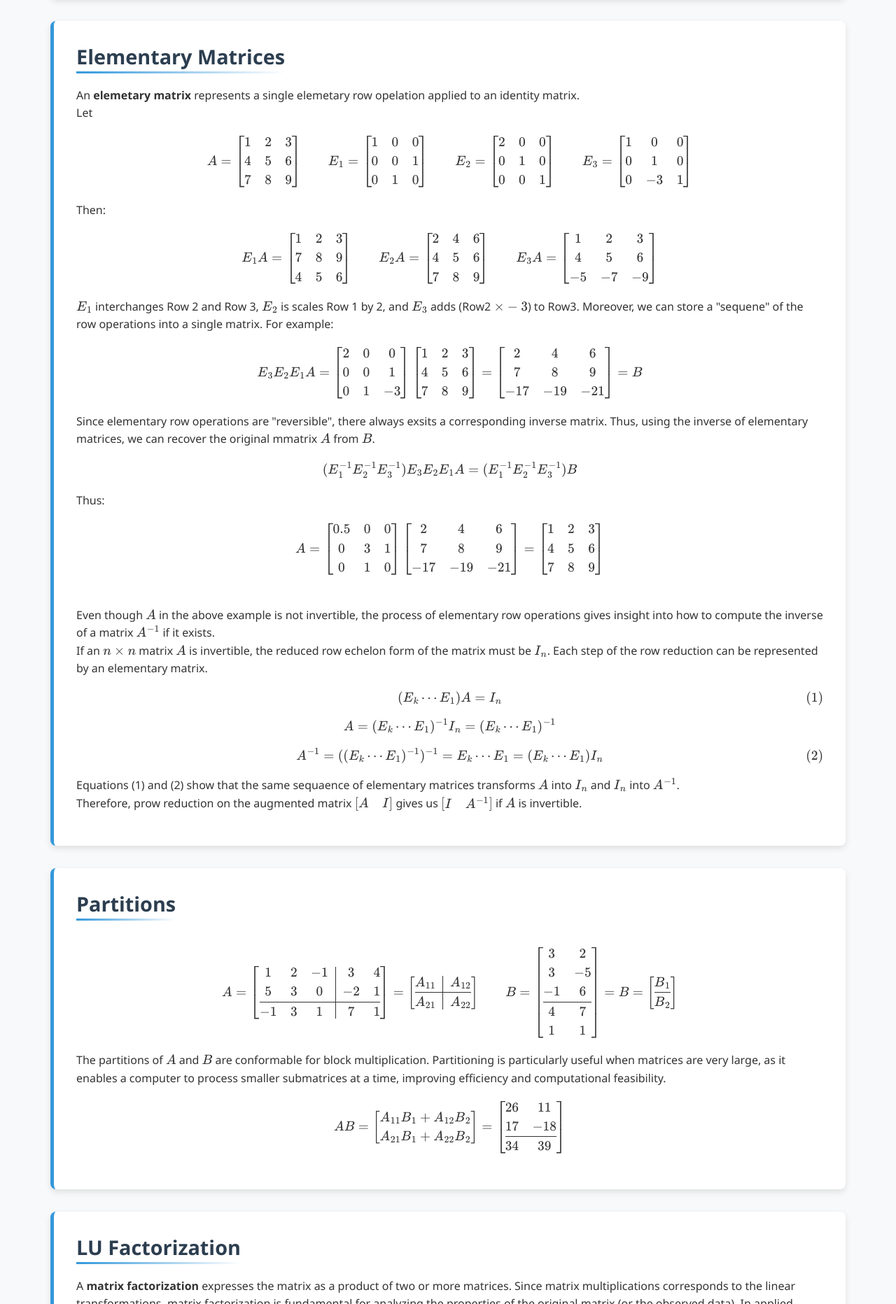
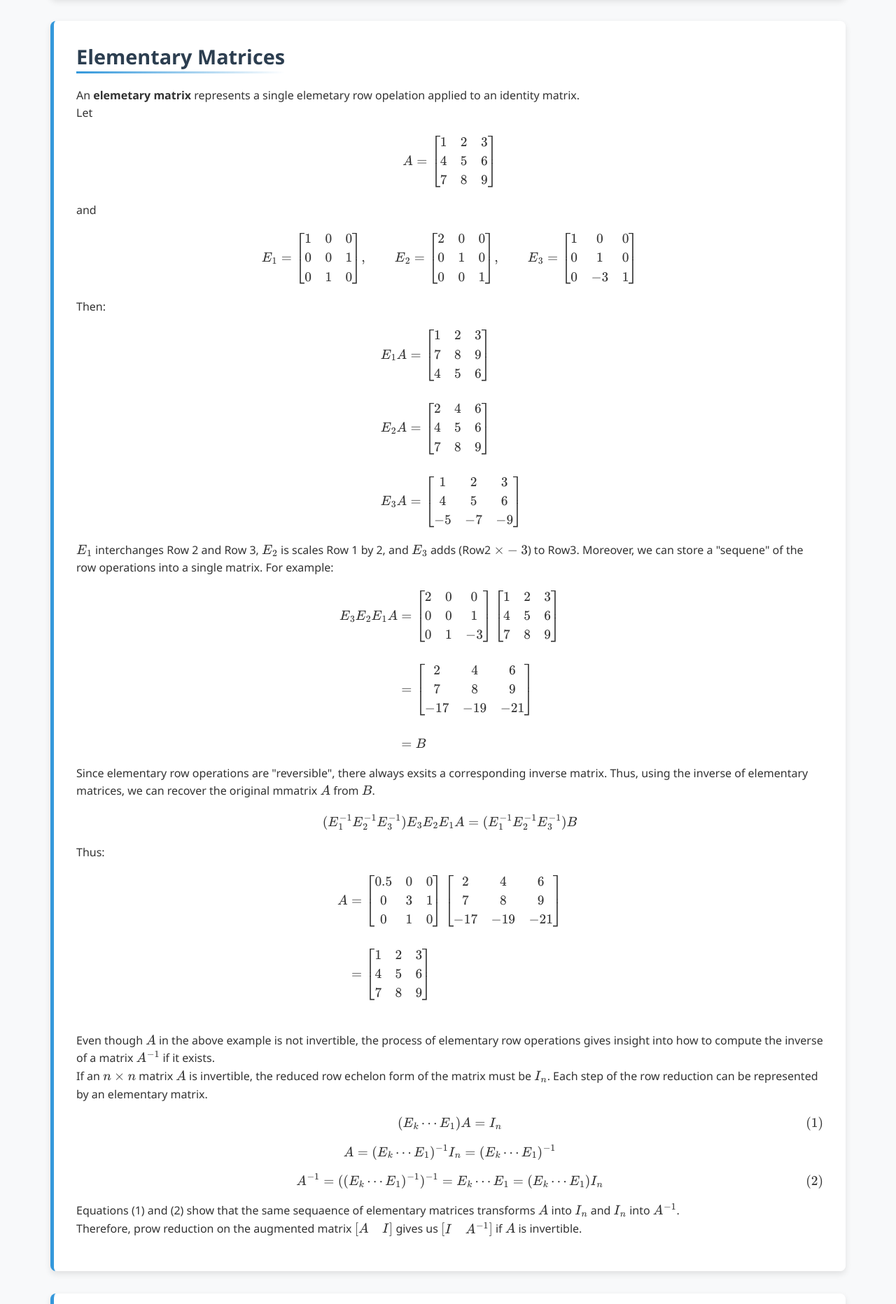
Before and after one commit to Yusukey01/yusukey01.github.io, a Jekyll site: the page built from Mathematics/Linear_algebra/matrix_algebra.html, in a window 1280 px wide. Shown: the part 4129-5993 px from the top of the page at 70% size. Built offline with Jekyll 4.4.1, drawn with Linux system fonts in a browser that asks for light colours; some of the changed text lies outside the part shown.

Commit message:
organizing stext

```diff
--- a/Mathematics/Linear_algebra/matrix_algebra.html
+++ b/Mathematics/Linear_algebra/matrix_algebra.html
@@ -169,34 +169,43 @@ description: Learn about diagonal matrix, transpose & inverse of matrices, parti
             <br>
             Let
             \[
-            A = \begin{bmatrix} 1 & 2 & 3 \\ 4 & 5 & 6 \\ 7 & 8 & 9 \end{bmatrix} \qquad
-            E_1 = \begin{bmatrix} 1 & 0 & 0 \\ 0 & 0 & 1\\ 0 & 1 & 0 \end{bmatrix} \qquad
-            E_2 = \begin{bmatrix} 2 & 0 & 0 \\ 0 & 1 & 0 \\ 0 & 0 & 1 \end{bmatrix} \qquad
+            A = \begin{bmatrix} 1 & 2 & 3 \\ 4 & 5 & 6 \\ 7 & 8 & 9 \end{bmatrix}
+            \]
+            and
+            \[
+            E_1 = \begin{bmatrix} 1 & 0 & 0 \\ 0 & 0 & 1\\ 0 & 1 & 0 \end{bmatrix}, \qquad
+            E_2 = \begin{bmatrix} 2 & 0 & 0 \\ 0 & 1 & 0 \\ 0 & 0 & 1 \end{bmatrix}, \qquad
             E_3 = \begin{bmatrix} 1 & 0 & 0 \\ 0 & 1 & 0 \\ 0 & -3 & 1 \end{bmatrix}
             \]
             Then:
             \[
-            E_1A = \begin{bmatrix} 1 & 2 & 3 \\ 7 & 8 & 9 \\ 4 & 5 & 6 \end{bmatrix} \qquad
-            E_2A = \begin{bmatrix} 2 & 4 & 6 \\ 4 & 5 & 6 \\ 7 & 8 & 9   \end{bmatrix} \qquad
-            E_3A = \begin{bmatrix} 1 & 2 & 3 \\ 4 & 5 & 6 \\ -5 & -7 & -9 \end{bmatrix}
+            \begin{align*}
+            &E_1A = \begin{bmatrix} 1 & 2 & 3 \\ 7 & 8 & 9 \\ 4 & 5 & 6 \end{bmatrix} \\\\
+            &E_2A = \begin{bmatrix} 2 & 4 & 6 \\ 4 & 5 & 6 \\ 7 & 8 & 9   \end{bmatrix} \\\\\
+            &E_3A = \begin{bmatrix} 1 & 2 & 3 \\ 4 & 5 & 6 \\ -5 & -7 & -9 \end{bmatrix}
+            \end{align*}
             \]
             \(E_1\) interchanges Row 2 and Row 3, \(E_2\) is scales Row 1 by 2,
             and \(E_3\) adds (Row2 \(\times-3\)) to Row3. Moreover, we can store a "sequene" of the
             row operations into a single matrix. For example:
             \[
-            E_3E_2E_1A = \begin{bmatrix} 2 & 0 & 0 \\ 0 & 0 & 1 \\ 0 & 1 & -3 \end{bmatrix}
-                         \begin{bmatrix} 1 & 2 & 3 \\ 4 & 5 & 6 \\ 7 & 8 & 9 \end{bmatrix}
-                       = \begin{bmatrix} 2 & 4 & 6 \\ 7 & 8 & 9 \\-17 & -19 & -21 \end{bmatrix}
-                       = B
+            \begin{align*}
+            E_3E_2E_1A &= \begin{bmatrix} 2 & 0 & 0 \\ 0 & 0 & 1 \\ 0 & 1 & -3 \end{bmatrix}
+                         \begin{bmatrix} 1 & 2 & 3 \\ 4 & 5 & 6 \\ 7 & 8 & 9 \end{bmatrix} \\\\
+                       &= \begin{bmatrix} 2 & 4 & 6 \\ 7 & 8 & 9 \\-17 & -19 & -21 \end{bmatrix}\\\\
+                       &= B
+            \end{align*}
             \]
             Since elementary row operations are "reversible", there always exsits a corresponding inverse matrix. Thus,
             using the inverse of elementary matrices, we can recover the original mmatrix \(A\) from \(B\).
             \[(E_1^{-1}E_2^{-1}E_3^{-1})E_3E_2E_1A = (E_1^{-1}E_2^{-1}E_3^{-1})B\]
             Thus:
             \[
-            A = \begin{bmatrix} 0.5 & 0 & 0 \\ 0 & 3 & 1 \\ 0 & 1 & 0 \end{bmatrix}
-                \begin{bmatrix} 2 & 4 & 6 \\ 7 & 8 & 9 \\ -17 & -19 & -21 \end{bmatrix}
-              = \begin{bmatrix} 1 & 2 & 3 \\ 4 & 5 & 6 \\ 7 & 8 & 9 \end{bmatrix}
+            \begin{align*}
+            A &= \begin{bmatrix} 0.5 & 0 & 0 \\ 0 & 3 & 1 \\ 0 & 1 & 0 \end{bmatrix}
+                \begin{bmatrix} 2 & 4 & 6 \\ 7 & 8 & 9 \\ -17 & -19 & -21 \end{bmatrix}\\\\
+              &= \begin{bmatrix} 1 & 2 & 3 \\ 4 & 5 & 6 \\ 7 & 8 & 9 \end{bmatrix}
+            \end{align*}
             \]
             <br>
             Even though \(A\) in the above example is not invertible, the process of elementary row operations gives insight
@@ -218,7 +227,8 @@ description: Learn about diagonal matrix, transpose & inverse of matrices, parti
             <h2>Partitions</h2>
             <p>
             \[
-                A =
+            \begin{align*}
+                &A =
                 \left[\begin{array}{ccc|cc}
                 1 & 2 & -1 & 3 & 4 \\
                 5 & 3 & 0 & -2 & 1 \\ \hline
@@ -228,9 +238,9 @@ description: Learn about diagonal matrix, transpose & inverse of matrices, parti
                 \left[\begin{array}{c|c}
                 A_{11}& A_{12}  \\ \hline
                 A_{21} & A_{22} \\
-                \end{array}\right]
-                \qquad
-                B =
+                \end{array}\right] \\\\
+
+                &B =
                 \left[\begin{array}{}
                 3 & 2 \\
                 3 & -5 \\
@@ -243,6 +253,7 @@ description: Learn about diagonal matrix, transpose & inverse of matrices, parti
                 B_1 \\ \hline
                 B_2 \\
                 \end{array}\right]
+            \end{align*}
             \]
             The partitions of \(A\) and \(B\) are conformable for block multiplication. Partitioning is particularly
             useful when matrices are very large, as it enables a computer to process smaller submatrices at a time,
@@ -293,9 +304,13 @@ description: Learn about diagonal matrix, transpose & inverse of matrices, parti
             Since \(E_3E_2E_1A = U \Longrightarrow A = (E_1^{-1}E_2^{-1}E_3^{-1})U\), it follows that:
             \[L = E_1^{-1}E_2^{-1}E_3^{-1} = \begin{bmatrix} 1 & 0 & 0 \\ 2 & 1 & 0 \\ -3 & \frac{-7}{3} & 1 \end{bmatrix} \]
             Thus,
-            \[A = LU =  \begin{bmatrix} 1 & 0 & 0 \\ 2 & 1 & 0 \\ -3 & \frac{-7}{3} & 1 \end{bmatrix}
-                        \begin{bmatrix} 1 & 2 & -1 \\ 0 & -3 & 0 \\ 0 & 0 & -2 \end{bmatrix}
-                    =   \begin{bmatrix} 1 & 2 & -1 \\ 2 & 1 & -2\\ -3 & 1 & 1 \end{bmatrix}.
+            \[
+            \begin{align*}
+            A = LU
+                    &=  \begin{bmatrix} 1 & 0 & 0 \\ 2 & 1 & 0 \\ -3 & \frac{-7}{3} & 1 \end{bmatrix}
+                        \begin{bmatrix} 1 & 2 & -1 \\ 0 & -3 & 0 \\ 0 & 0 & -2 \end{bmatrix} \\\\
+                    &=   \begin{bmatrix} 1 & 2 & -1 \\ 2 & 1 & -2\\ -3 & 1 & 1 \end{bmatrix}.
+            \end{align*}
             \]
             <br>
             With the \(LU\) factorization, solving \(Ax = b\) becomes more efficient:
```
